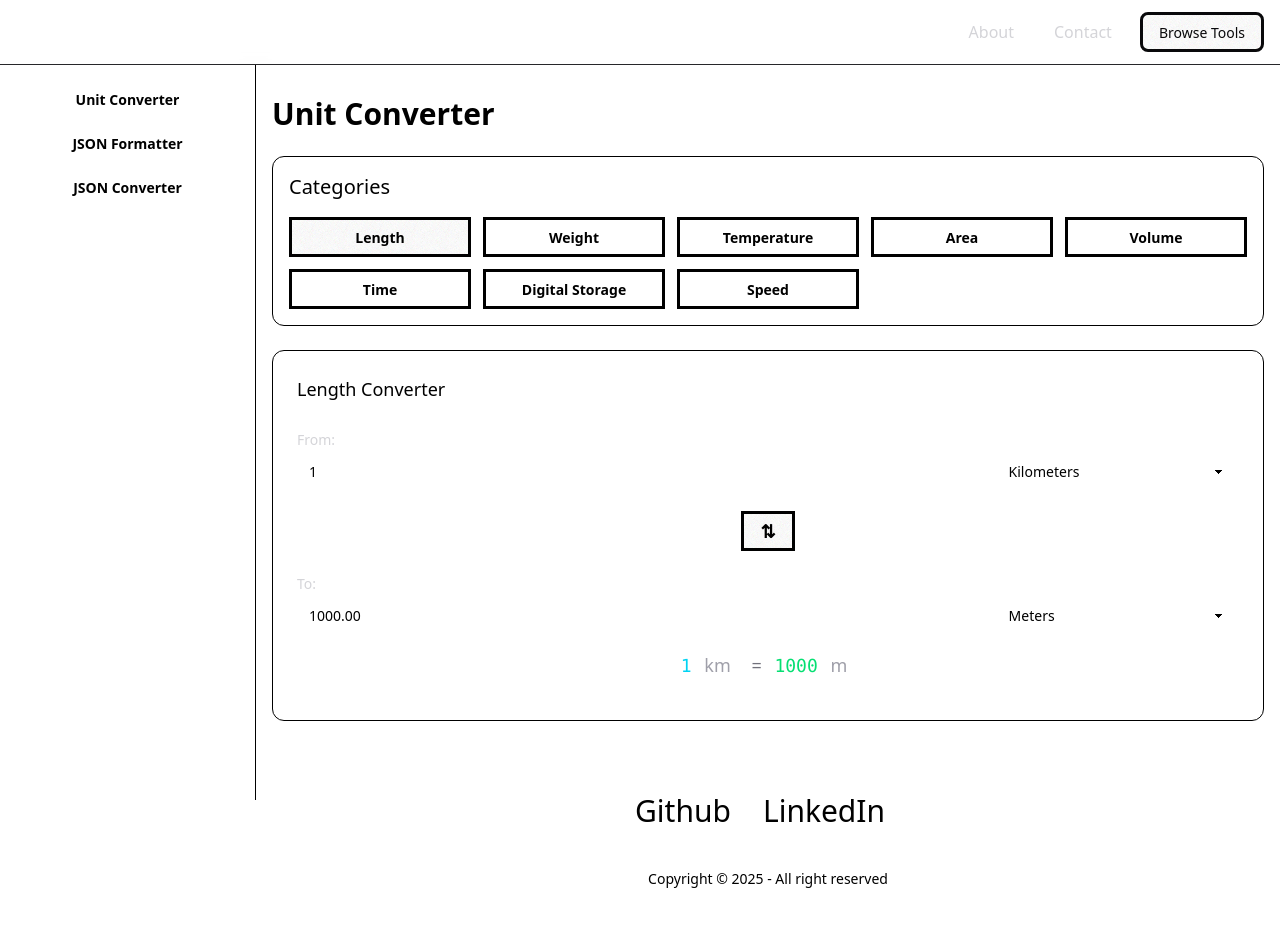
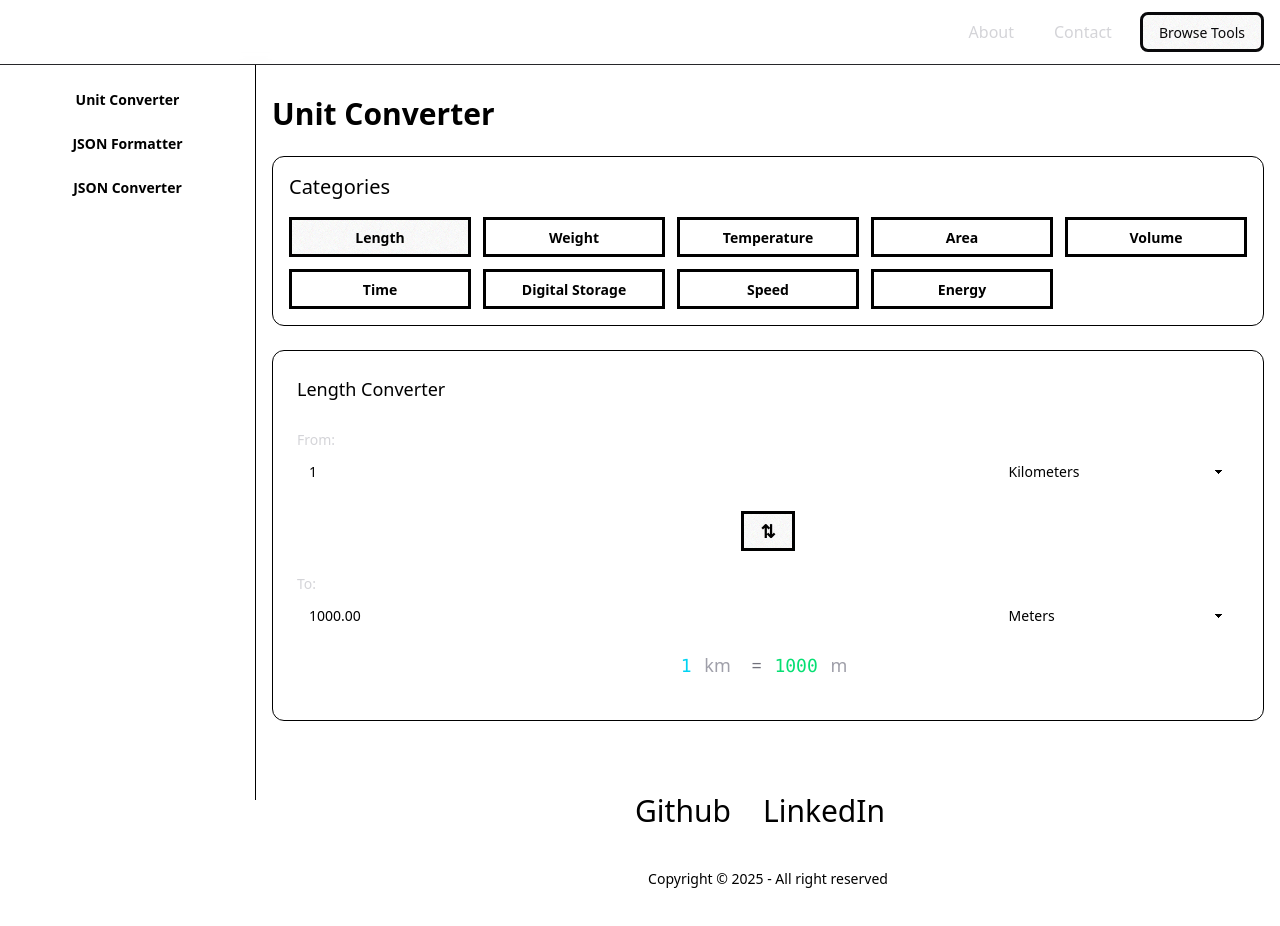
Before and after one commit to lazy-snorlax/webtools, a Vue app: page /unit-converter in a window 1280 px wide. Shown: the top 926 px of the page. Built offline with nearby package versions, Linux system fonts and the light colour scheme.

Commit message:
add energy option to unit converter

```diff
--- a/src/pages/UnitConverter.vue
+++ b/src/pages/UnitConverter.vue
@@ -35,6 +35,7 @@ const categories = [
   { key: 'time',   label: 'Time' },
   { key: 'storage',   label: 'Digital Storage' },
   { key: 'speed',   label: 'Speed' },
+  { key: 'energy',   label: 'Energy' },
 ]
 
 const activeKey = ref('length')
@@ -53,6 +54,7 @@ function loadComponent(key) {
         time:   () => import('../components/TimeConverter.vue'),
         storage:   () => import('../components/StorageConverter.vue'),
         speed:   () => import('../components/SpeedConverter.vue'),
+        energy:   () => import('../components/EnergyConverter.vue'),
     }
 
     // `defineAsyncComponent` gives us a component that Vite will code‑split
```
